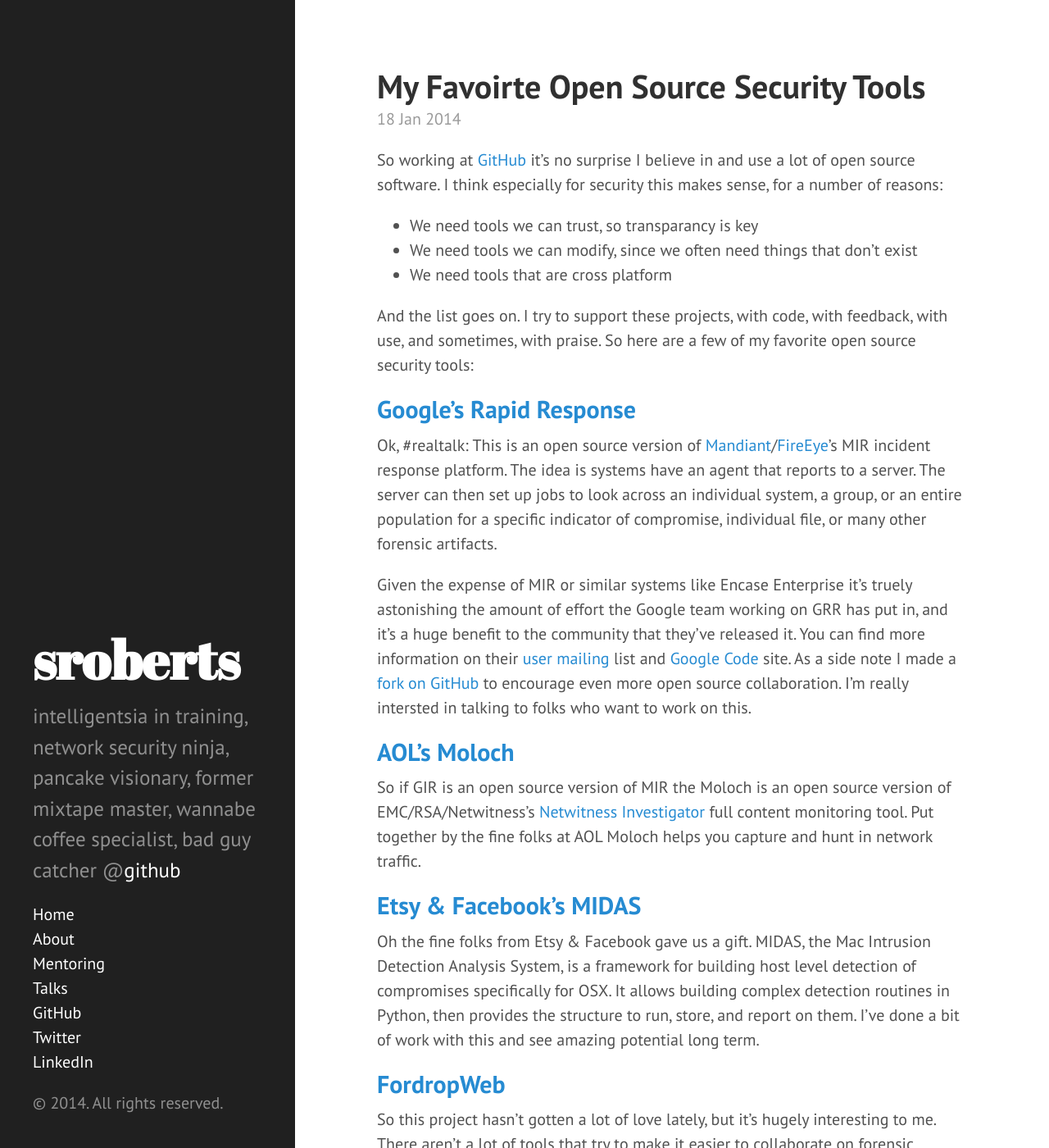
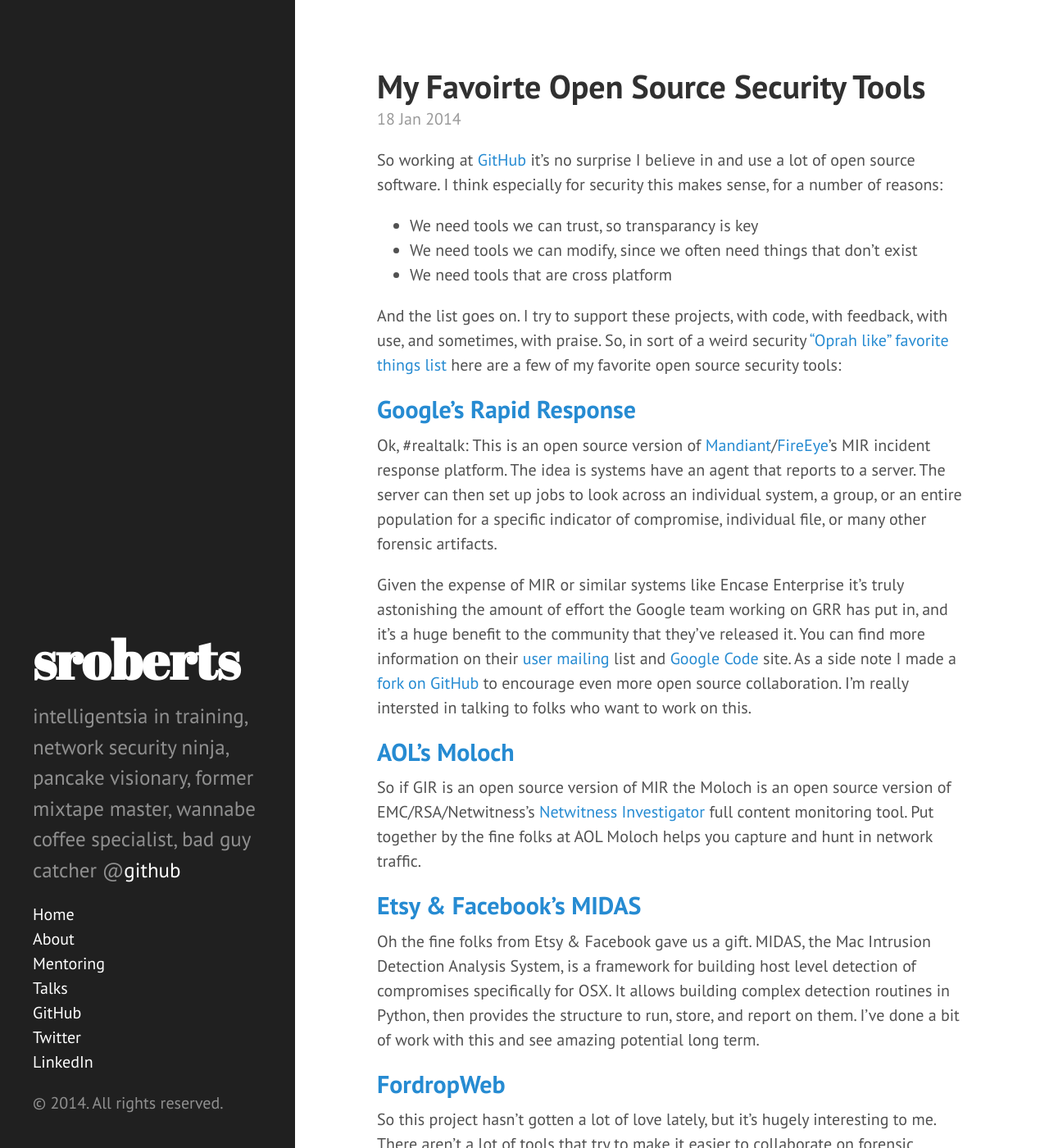
Before and after one commit to sroberts/sroberts.github.io, a Jekyll site: the page built from _posts/2014-01-18-my-favorite-oss-security-projects.md, in a window 1280 px wide and 1400 px high. Shown: the whole window at 82% size. Built offline with Jekyll 4.4.1, drawn with Linux system fonts in a browser that asks for light colours; Markdown is read by kramdown in place of the engine named in the settings; some of the changed text lies outside the part shown.

Commit message:
starting to spell check

```diff
--- a/_posts/2014-01-18-my-favorite-oss-security-projects.md
+++ b/_posts/2014-01-18-my-favorite-oss-security-projects.md
@@ -3,16 +3,17 @@
 title: My Favoirte Open Source Security Tools
 ---
 So working at [GitHub](http://github.com) it's no surprise I believe in and use a lot of open source software. I think especially for security this makes sense, for a number of reasons:
+
 * We need tools we can trust, so transparancy is key
 * We need tools we can modify, since we often need things that don't exist
 * We need tools that are cross platform
 
-And the list goes on. I try to support these projects, with code, with feedback, with use, and sometimes, with praise. So here are a few of my favorite open source security tools:
+And the list goes on. I try to support these projects, with code, with feedback, with use, and sometimes, with praise. So, in sort of a weird security ["Oprah like" favorite things list](http://i.imgur.com/nQAOEmT.gif) here are a few of my favorite open source security tools:
 
 ## [Google's Rapid Response](https://code.google.com/p/grr/)
 Ok, #realtalk: This is an open source version of [Mandiant](http://www.mandiant.com)/[FireEye](http://www.fireeye.com)'s MIR incident response platform. The idea is systems have an agent that reports to a server. The server can then set up jobs to look across an individual system, a group, or an entire population for a specific indicator of compromise, individual file, or many other forensic artifacts.
 
-Given the expense of MIR or similar systems like Encase Enterprise it's truely astonishing the amount of effort the Google team working on GRR has put in, and it's a huge benefit to the community that they've released it. You can find more information on their [user mailing](https://groups.google.com/forum/#!forum/grr-users) list and [Google Code](https://code.google.com/p/grr/) site. As a side note I made a [fork on GitHub](https://github.com/grr-hackers/grr) to encourage even more open source collaboration. I'm really intersted in talking to folks who want to work on this.
+Given the expense of MIR or similar systems like Encase Enterprise it's truly astonishing the amount of effort the Google team working on GRR has put in, and it's a huge benefit to the community that they've released it. You can find more information on their [user mailing](https://groups.google.com/forum/#!forum/grr-users) list and [Google Code](https://code.google.com/p/grr/) site. As a side note I made a [fork on GitHub](https://github.com/grr-hackers/grr) to encourage even more open source collaboration. I'm really intersted in talking to folks who want to work on this.
 
 ## [AOL's Moloch](https://github.com/aol/moloch)
 So if GIR is an open source version of MIR the Moloch is an open source version of EMC/RSA/Netwitness's [Netwitness Investigator](http://www.emc.com/security/rsa-netwitness.htm) full content monitoring tool. Put together by the fine folks at AOL Moloch helps you capture and hunt in network traffic.
```
Also changed, not shown: other parts of _posts/2014-01-18-my-favorite-oss-security-projects.md (+0 -3 lines).
